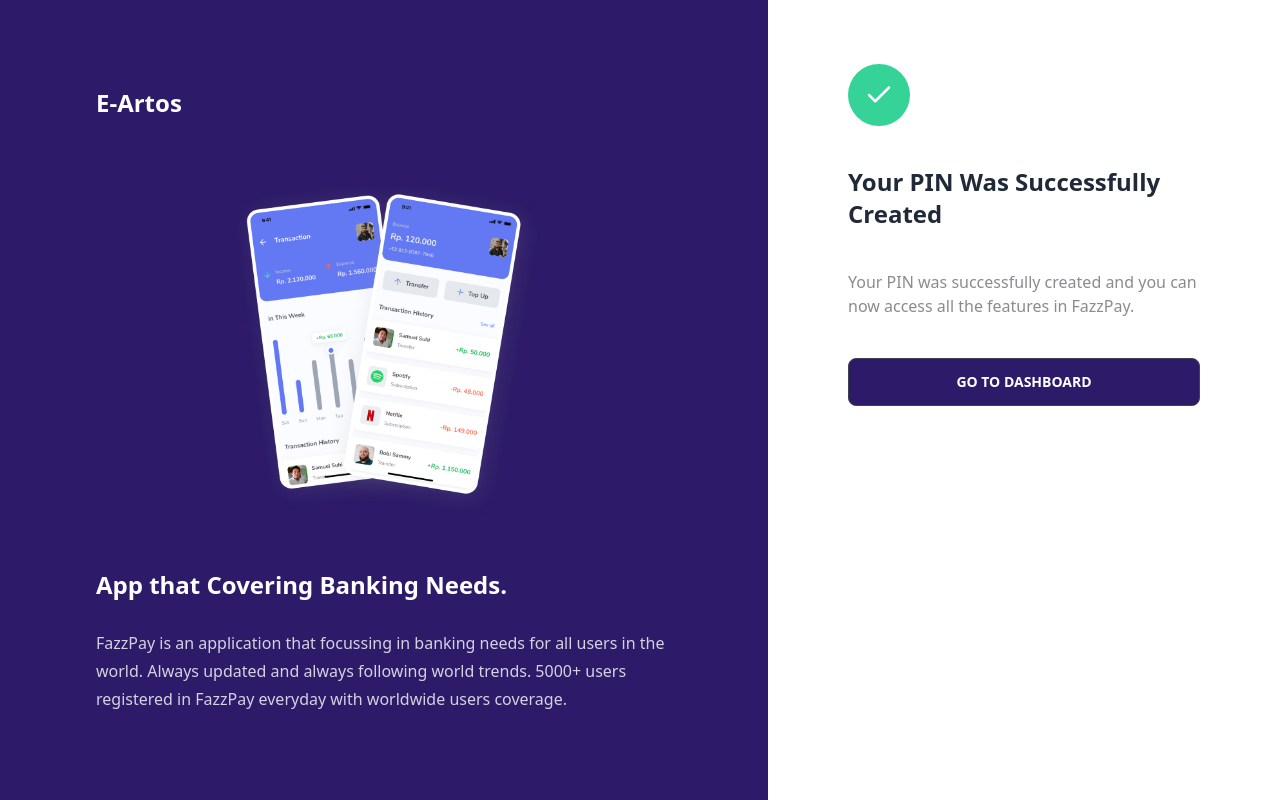
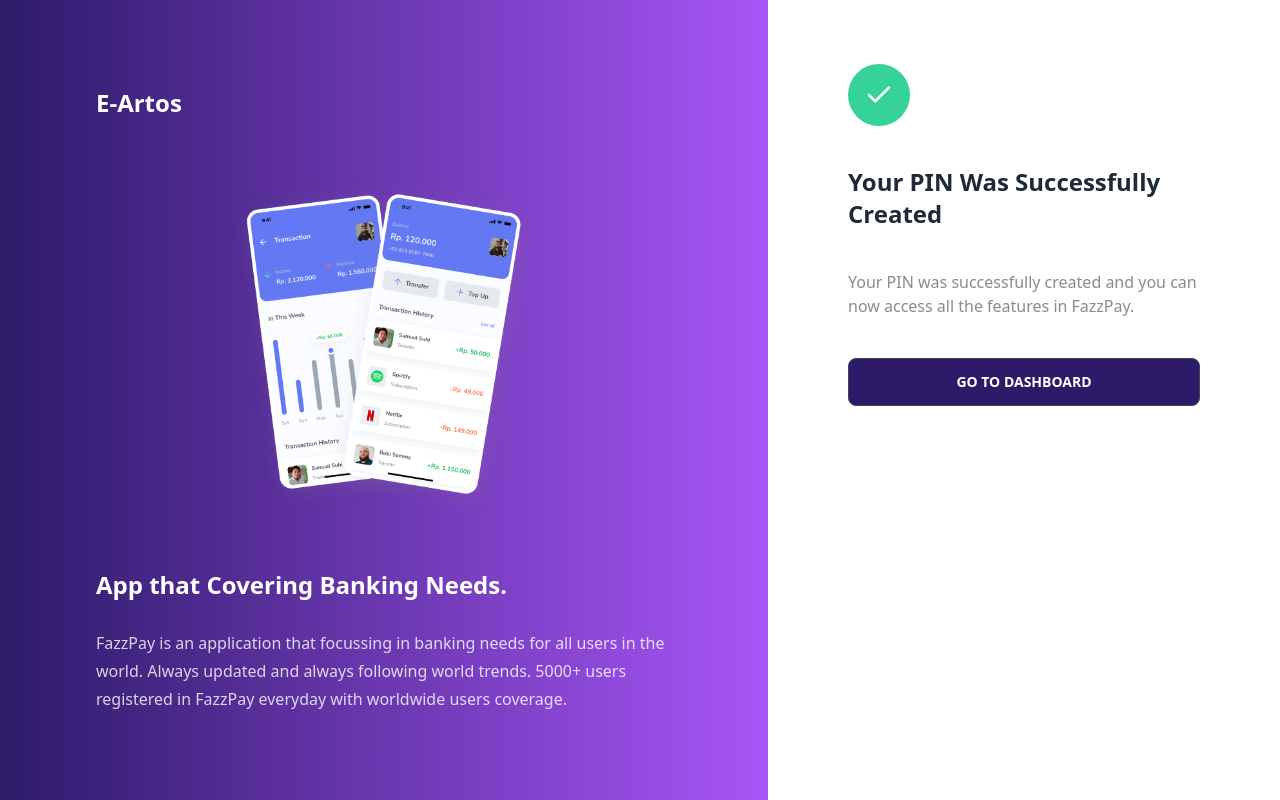
Before and after one commit to rioprayoga23/e-artos, a Next.js app: page /pin in a window 1280 px wide. Built offline with nearby package versions, Linux system fonts and the light colour scheme.

Commit message:
change background color

```diff
--- a/components/layouts/MainLayoutAuth.js
+++ b/components/layouts/MainLayoutAuth.js
@@ -13,7 +13,7 @@
       </Head>
       <main className="flex 3xl:px-[450px]">
         <article className="flex w-[60%] lg:hidden">
-          <div className="px-24 bg-primary text-white lg:px-9 lg:h-screen h-screen flex flex-col justify-center">
+          <div className="px-24  md:bg-primary md:via-transparent bg-gradient-to-r from-primary to-purple-500 text-white lg:px-9 lg:h-screen h-screen flex flex-col justify-center">
             <Link href="/">
               <h1 className="text-2xl font-semibold">E-Artos</h1>
             </Link>
--- a/pages/index.js
+++ b/pages/index.js
@@ -20,7 +20,7 @@
           <div className="flex gap-5 md:hidden">
             <Link
               href="/login"
-              className="w-24 py-1 btn btn-primary text-white text-center font-semibold"
+              className="w-24 py-1 btn bg-purple-500 hover:bg-purple-600 text-white text-center font-semibold"
             >
               Login
             </Link>
@@ -44,10 +44,10 @@
                 className="dropdown-content menu p-2 mt-1 shadow bg-base-100 rounded-box w-52"
               >
                 <li>
-                  <Link href="/">Login</Link>
+                  <Link href="/login">Login</Link>
                 </li>
                 <li>
-                  <Link href="/">Sign Up</Link>
+                  <Link href="/sign-up">Sign Up</Link>
                 </li>
               </ul>
             </div>
```
